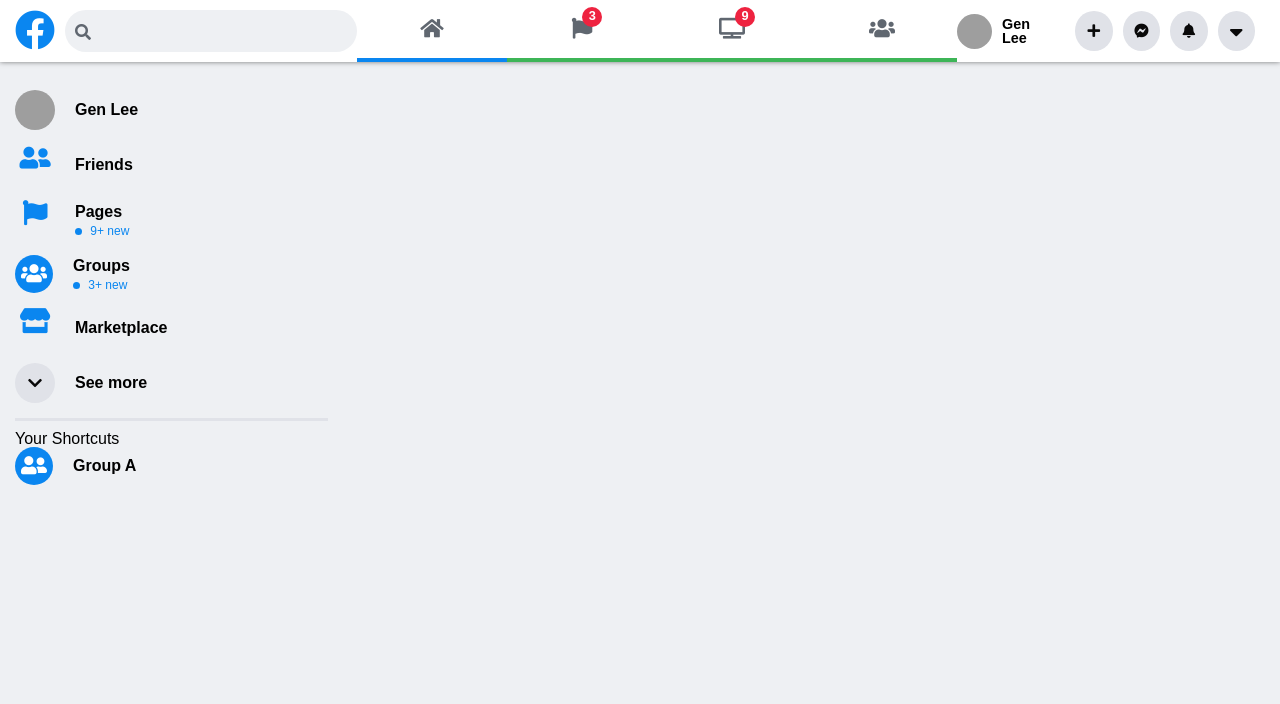
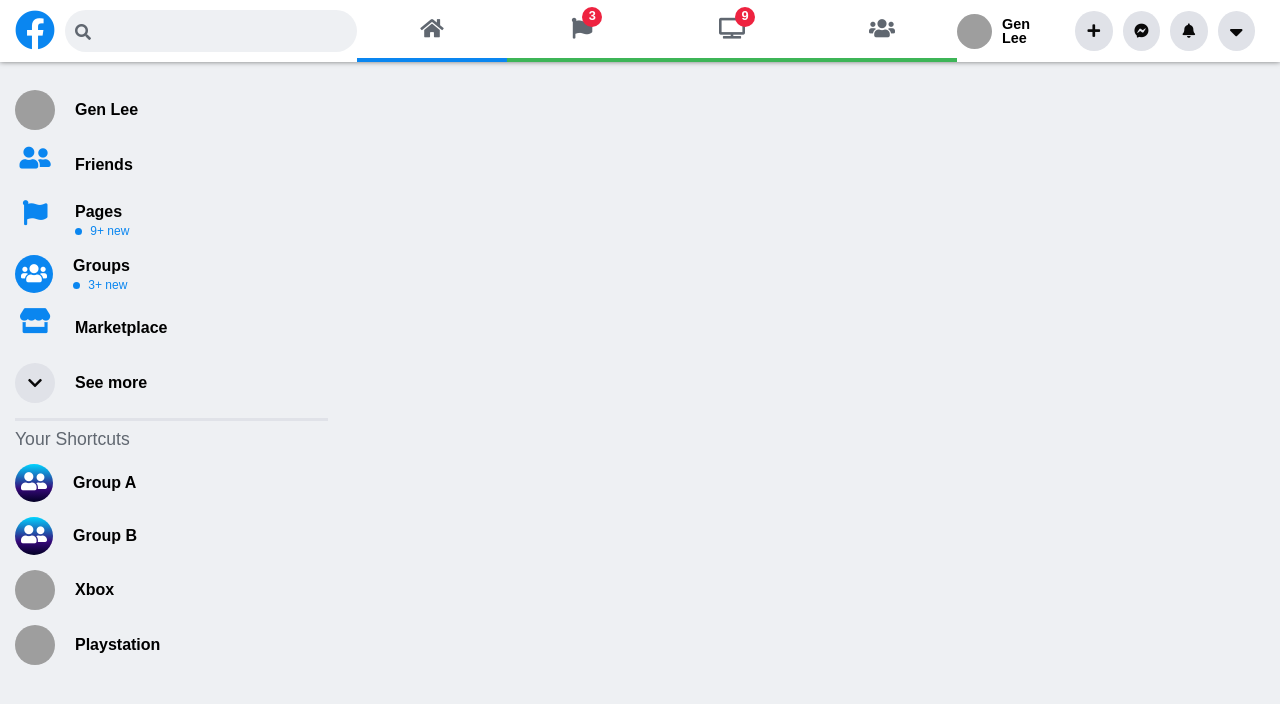
Before and after one commit to regan035/facebookClone, a plain HTML site: page index.html in a window 1280 px wide. Drawn offline with Linux system fonts and the light colour scheme; grey boxes are pictures that could not be loaded.

Commit message:
update sidenav img/logo

```diff
--- a/css/styles.css
+++ b/css/styles.css
@@ -18,6 +18,12 @@
   --light-color-text: #606770;
   --button-link: #e0e2e8;
   --stories-bg: #090909;
+  --icon-circle-bg: linear-gradient(
+    0deg,
+    rgba(2, 0, 36, 1) 0%,
+    rgba(54, 9, 121, 1) 35%,
+    rgba(0, 212, 255, 1) 100%
+  );
 }
 body {
   background: var(--fb-bgcolor);
@@ -171,6 +177,7 @@ header__menu-tab .fab {
   height: 40px;
   width: 40px;
   margin-right: 20px;
+  object-fit: cover;
 }
 .sidenav__item-title {
   font-size: 1rem;
@@ -234,3 +241,23 @@ header__menu-tab .fab {
   margin-bottom: 10px;
   display: block;
 }
+
+.sidenav__item-icon--circle--purple {
+  background: var(--icon-circle-bg);
+  border-radius: 50%;
+  font-size: 1.3rem;
+  justify-content: center;
+  align-items: center;
+  width: 38px;
+  height: 38px;
+}
+.sidenav__item-icon--circle--purple .fas,
+.sidenav__item-icon--circle--purple .fab {
+  color: var(--fb-white);
+}
+.sidenav__heading-title {
+  display: block;
+  color: var(--light-color-text);
+  font-size: 1.1rem;
+  margin-bottom: 15px;
+}
--- a/index.html
+++ b/index.html
@@ -113,10 +113,30 @@
         <div class="sidenav__line"></div>
         <span class="sidenav__heading-title">Your Shortcuts</span>
         <div class="sidenav__item">
-          <div class="sidenav__item-icon sidenav__item-icon--circle--white">
+          <div class="sidenav__item-icon sidenav__item-icon--circle--purple">
             <i class="fas fa-user-friends"></i>
           </div>
           <span class="sidenav__item-title">Group A</span>
+        </div>
+        <div class="sidenav__item">
+          <div class="sidenav__item-icon sidenav__item-icon--circle--purple">
+            <i class="fas fa-user-friends"></i>
+          </div>
+          <span class="sidenav__item-title">Group B</span>
+        </div>
+        <div class="sidenav__item">
+          <img
+            src="https://upload.wikimedia.org/wikipedia/commons/f/f9/Xbox_one_logo.svg"
+            class="sidenav__item-img"
+          />
+          <span class="sidenav__item-title">Xbox</span>
+        </div>
+        <div class="sidenav__item">
+          <img
+            src="https://upload.wikimedia.org/wikipedia/commons/4/4e/Playstation_logo_colour.svg"
+            class="sidenav__item-img"
+          />
+          <span class="sidenav__item-title">Playstation</span>
         </div>
       </div>
     </div>
```
